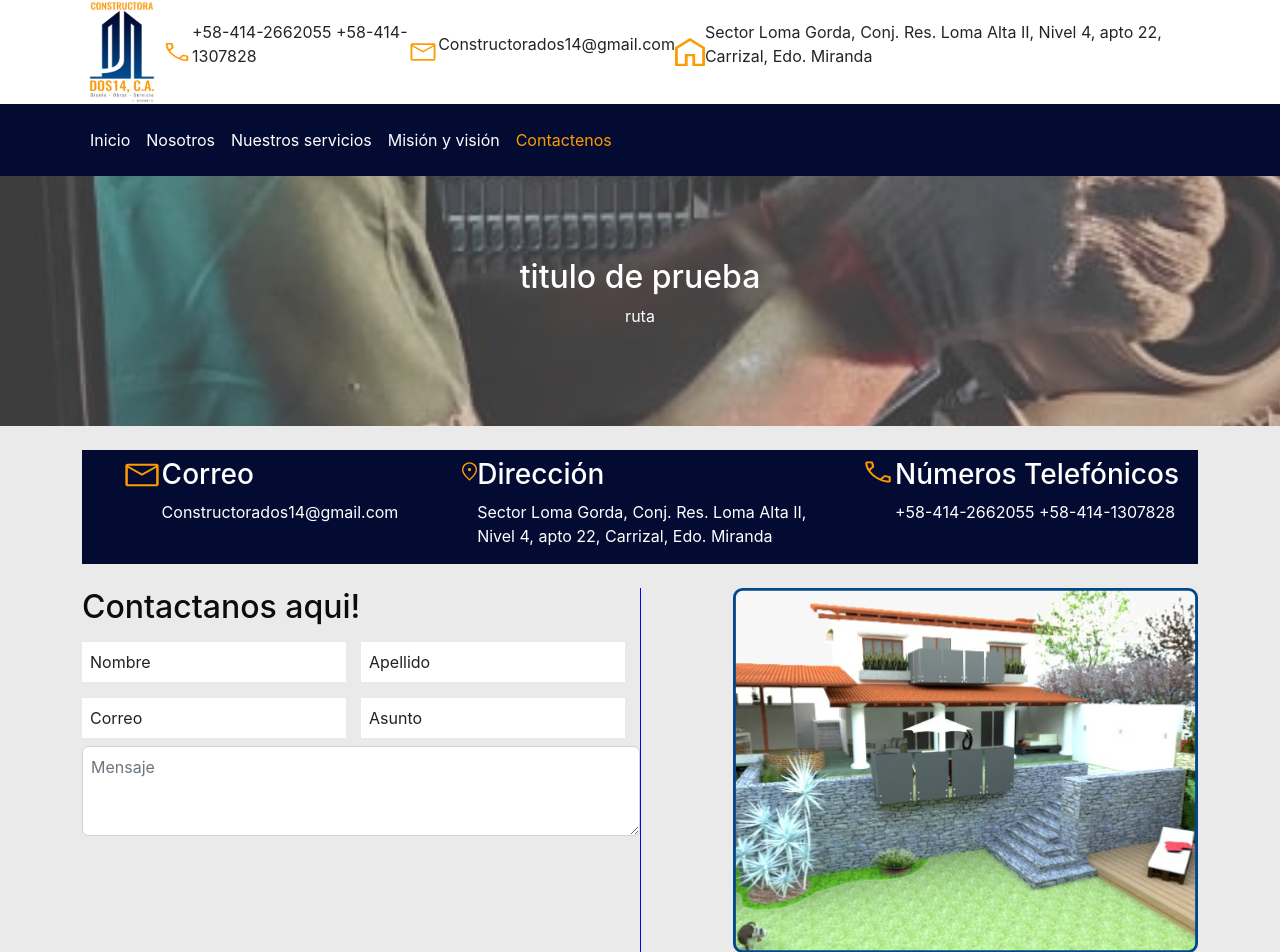
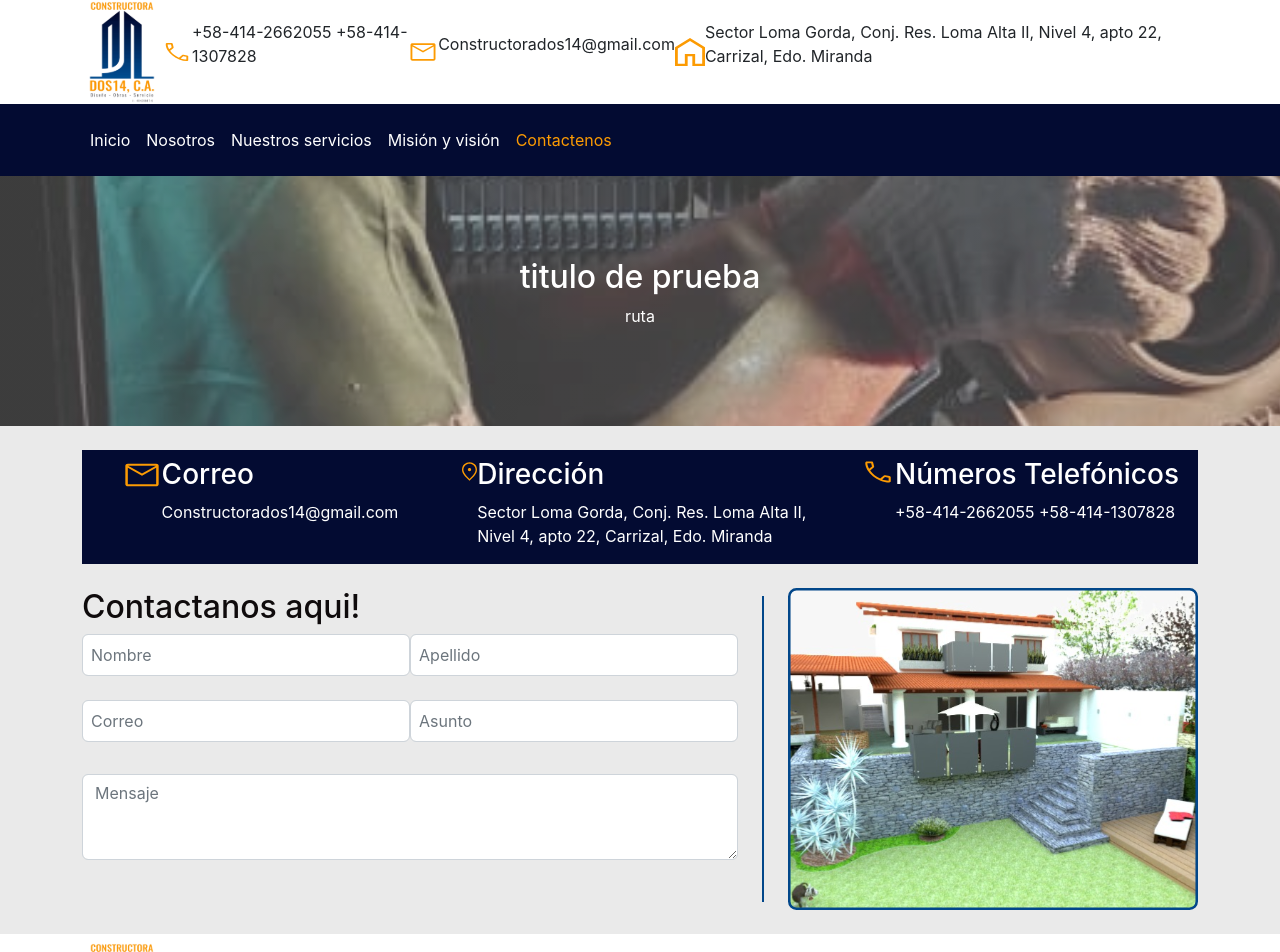
Before and after one commit to skol25/f-dos14, a React (Create React App) app: page /inicio/contactenos in a window 1280 px wide. Shown: the top 952 px of the page. Built offline with nearby package versions, Linux system fonts and the light colour scheme.

Commit message:
componente contact terminado

```diff
--- a/src/app/modules/contact/Contact.css
+++ b/src/app/modules/contact/Contact.css
@@ -1,4 +1,5 @@
 .v-line-blue{
-    border-left: 1px solid blue;
+    border-left: 2px solid #02478a;
+    height:auto;
 
-}
+   }
--- a/src/app/modules/contact/Contact.js
+++ b/src/app/modules/contact/Contact.js
@@ -71,22 +71,20 @@ export default function Contact() {
 
          {/*info de contacto  */}
 
-      <div className='row p-0 m-0' >
-      <div className='col-6 p-0 '>
+         <div className='d-flex justify-content-between h-auto position-relative'>
 
-        <FormComponent />
-
-      </div>
-        <div className='col-1 v-line-blue'>
+         <div className='h-100'>
+          <FormComponent isbgDark={false}/>
+         </div>
+         <div class="v-line-blue m-2 ms-4 d-none d-md-block p-2">
+         </div>
+         <div className=' m-0 p-0'>
+           <img src={SolariumContactImage} className='w-100 h-100' alt='contacto'/>
+         </div>
 
 
-        </div>
-        <div className='col-5 p-0'>
-          <img src={SolariumContactImage}/>
 
-        </div>
-
-      </div>
+       </div>
 
 
 
--- a/src/app/shared/formComponent/formComponent.js
+++ b/src/app/shared/formComponent/formComponent.js
@@ -3,20 +3,20 @@ import InputStandar from '../inputStandar/inputStandar'
 
 export default function FormComponent({isbgDark}) {
   return (
-    <div className='p-0 m-0'>
+    <div className='p-0  m-0'>
         <h2 className={isbgDark?'color-white':'color-black'}>Contactanos aqui!</h2>
-        <div className='row p-0 m-0'>
-          <div className='col-6 m-0 p-0'>
-            <InputStandar  placeholder={'Nombre'}/>
+        <div className='row p-0 m-0 mb-2  justify-content-between'>
+          <div className='col-6  p-0'>
+            <InputStandar placeholder={'Nombre'}/>
             <InputStandar placeholder={'Correo'}/>
           </div>
 
-          <div className='col-6 p-0  m-0 pe-0 me-0'>
-            <InputStandar placeholder={'Apellido'}/>
+          <div className='col-6 p-0  m-0 mb-2'>
+            <InputStandar  placeholder={'Apellido'}/>
             <InputStandar placeholder={'Asunto'}/>
           </div>
+          <textarea placeholder='Mensaje' class="form-control row-12 " id="exampleFormControlTextarea1" rows="3"></textarea>
         </div>
-        <textarea placeholder='Mensaje' class="form-control  p-2" id="exampleFormControlTextarea1" rows="3"></textarea>
     </div>
   )
 }
--- a/src/app/shared/inputStandar/inputStandar.js
+++ b/src/app/shared/inputStandar/inputStandar.js
@@ -3,8 +3,10 @@ import './inputStandar.css'
 
 export default function InputStandar({placeholder}) {
   return (
+    <div className='mb-4 '>
+      <input type="text" class="form-control p-2" placeholder={placeholder} aria-label={placeholder} aria-describedby="basic-addon1" />
 
-        <input  placeholder={placeholder} className='input-default p-2  mt-2 mb-2' />
+    </div>
 
   )
 }
```
